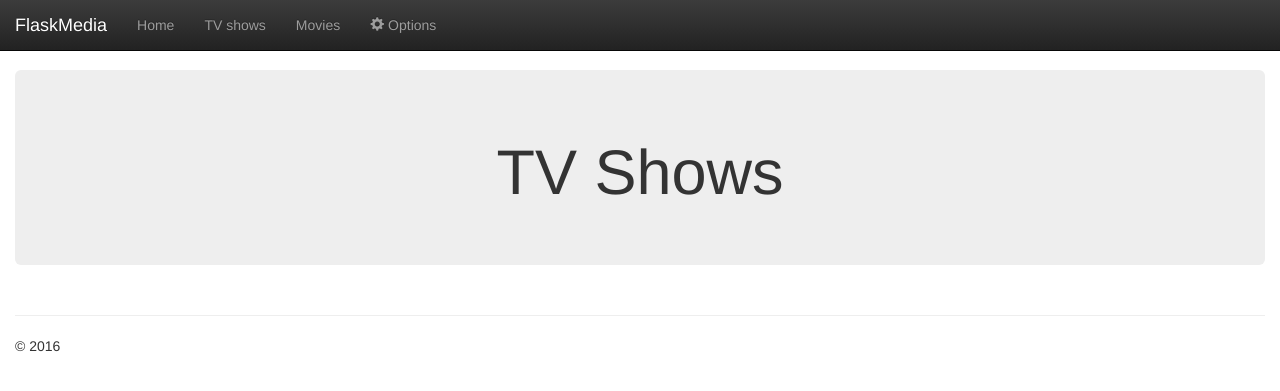
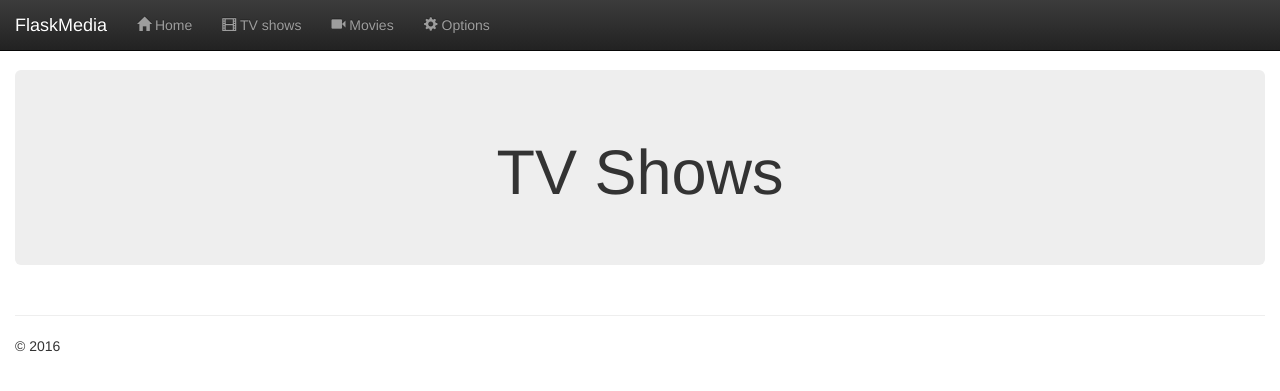
Before and after one commit to samcheck/PyMedia, a Flask app: page /tv in a window 1280 px wide. Shown: the top 391 px of the page. Run offline with Flask 2, Linux system fonts and the light colour scheme; data that the repository does not hold is empty; some libraries are stand-ins or nearby versions.

Commit message:
add glyphicons to menu items

```diff
--- a/FlaskMedia/templates/base.html
+++ b/FlaskMedia/templates/base.html
@@ -30,9 +30,9 @@
                 </div>
                 <div id="navbar" class="navbar-collapse collapse">
                     <ul class="nav navbar-nav">
-                        <li><a href="{{ url_for('index') }}">Home</a></li>
-                        <li><a href="{{ url_for('TVseries') }}">TV shows</a></li>
-                        <li><a href="{{ url_for('all_Movies') }}">Movies</a></li>
+                        <li><a href="{{ url_for('index') }}"><span class="glyphicon glyphicon-home" aria-hidden=true></span> Home</a></li>
+                        <li><a href="{{ url_for('TVseries') }}"><span class="glyphicon glyphicon-film" aria-hidden=true></span> TV shows</a></li>
+                        <li><a href="{{ url_for('all_Movies') }}"><span class="glyphicon glyphicon-facetime-video" aria-hidden=true></span> Movies</a></li>
                         <li class="dropdown">
                             <a href="#" class="dropdown-toggle" data-toggle="dropdown" role="button" aria-haspopup="true" aria-expanded="false"><span class="glyphicon glyphicon-cog" aria-hidden=true></span> Options</a>
                             <ul class="dropdown-menu">
```
